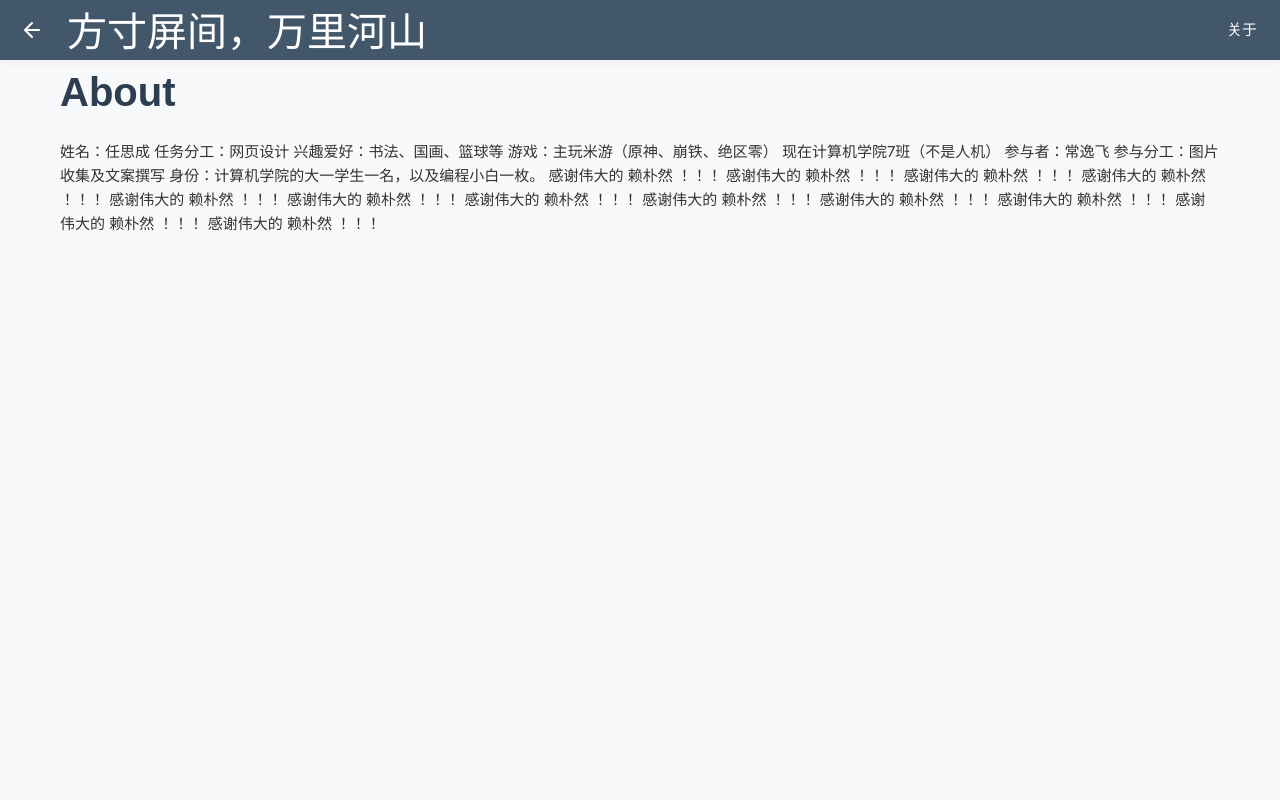
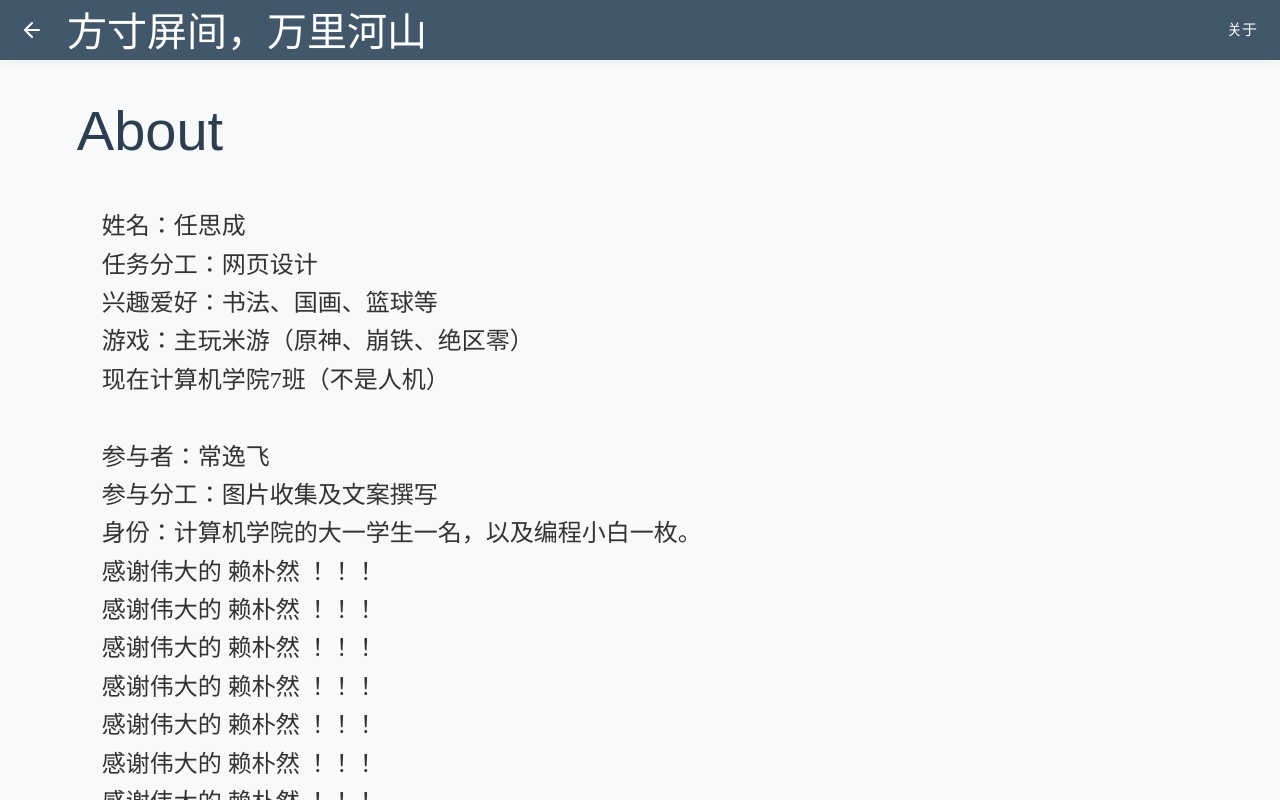
Before and after one commit to whuhyw/whuhyw, a Vue app: page /whuhyw/about in a window 1280 px wide. Built offline with nearby package versions, Linux system fonts and the light colour scheme; a web font is replaced by a local one.

Commit message:
Style: Refine about page layout and typography

```diff
--- a/src/components/About.vue
+++ b/src/components/About.vue
@@ -1,28 +1,30 @@
 <template>
   <div class="about-page">
     <h1>About</h1>
-    姓名：任思成
-    任务分工：网页设计
-    兴趣爱好：书法、国画、篮球等
-    游戏：主玩米游（原神、崩铁、绝区零）
-    现在计算机学院7班（不是人机）
+    <p>
+      姓名：任思成<br>
+      任务分工：网页设计<br>
+      兴趣爱好：书法、国画、篮球等<br>
+      游戏：主玩米游（原神、崩铁、绝区零）<br>
+      现在计算机学院7班（不是人机）<br>
+      <br>
 
+      参与者：常逸飞<br>
+      参与分工：图片收集及文案撰写<br>
+      身份：计算机学院的大一学生一名，以及编程小白一枚。<br>
+      感谢伟大的 赖朴然 ！！！<br>
+      感谢伟大的 赖朴然 ！！！<br>
+      感谢伟大的 赖朴然 ！！！<br>
+      感谢伟大的 赖朴然 ！！！<br>
+      感谢伟大的 赖朴然 ！！！<br>
+      感谢伟大的 赖朴然 ！！！<br>
+      感谢伟大的 赖朴然 ！！！<br>
+      感谢伟大的 赖朴然 ！！！<br>
+      感谢伟大的 赖朴然 ！！！<br>
+      感谢伟大的 赖朴然 ！！！<br>
+      感谢伟大的 赖朴然 ！！！<br>
+    </p>
 
-    参与者：常逸飞
-    参与分工：图片收集及文案撰写
-    身份：计算机学院的大一学生一名，以及编程小白一枚。
-    感谢伟大的 赖朴然 ！！！
-    感谢伟大的 赖朴然 ！！！
-    感谢伟大的 赖朴然 ！！！
-    感谢伟大的 赖朴然 ！！！
-    感谢伟大的 赖朴然 ！！！
-    感谢伟大的 赖朴然 ！！！
-    感谢伟大的 赖朴然 ！！！
-    感谢伟大的 赖朴然 ！！！
-    感谢伟大的 赖朴然 ！！！
-    感谢伟大的 赖朴然 ！！！
-    感谢伟大的 赖朴然 ！！！
-    感谢伟大的 赖朴然 ！！！
   </div>
 </template>
 
@@ -30,14 +32,23 @@
 .about-page {
   background-color: var(--bg-color);
   min-height: 100vh;
-  padding: 60px;
+  padding-top: 60px;
+  padding-left: 6vw;
+  padding-bottom: 60px;
 }
 
 .about-page h1 {
   font-family: 'rtsxt', '宋体', sans-serif;
-  font-size: 2.5rem;
-  font-weight: 600;
+  font-size: 3.5rem;
+  font-weight: 500;
   color: var(--h1-color);
-  margin-bottom: 1rem;
+  margin-top: 2vw;
+  margin-bottom: 2rem;
+}
+
+.about-page p {
+  font-family: '宋体';
+  margin-left: 25px;
+  font-size: 24px;
 }
 </style>
```
